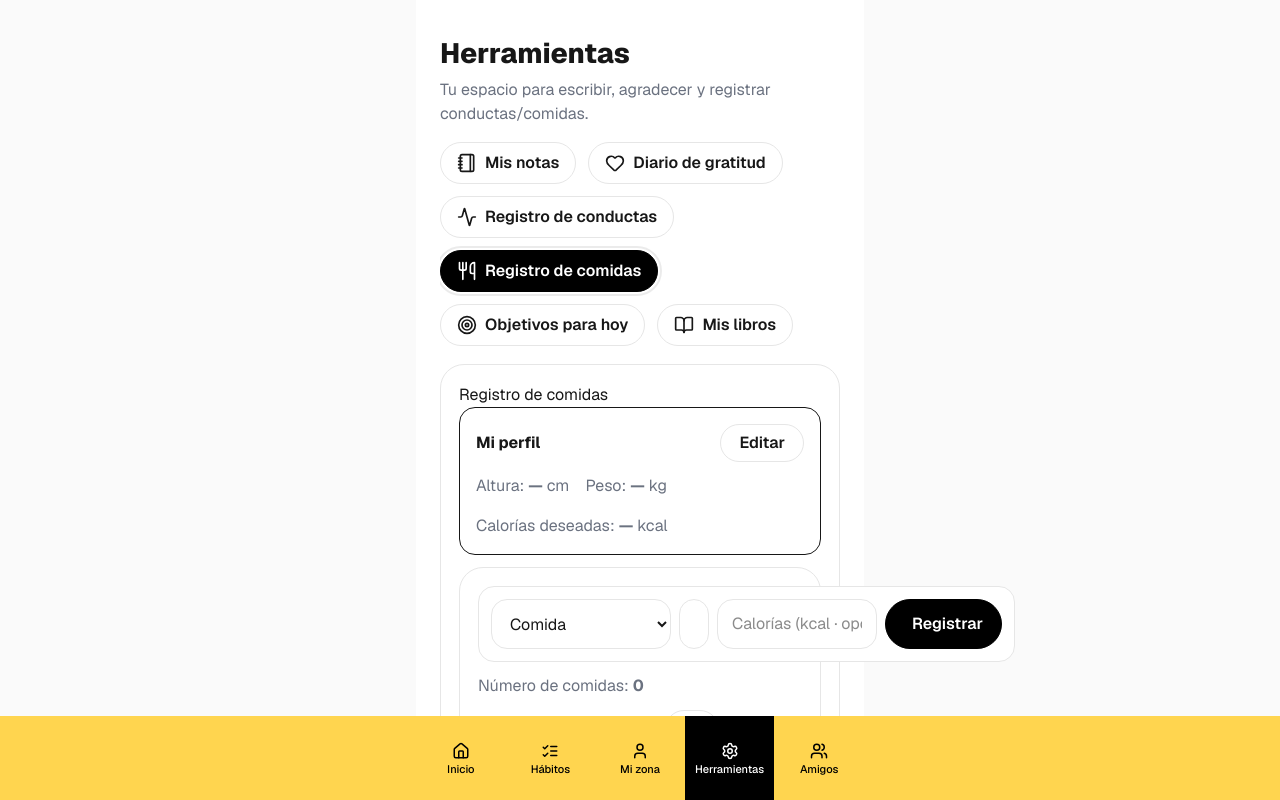
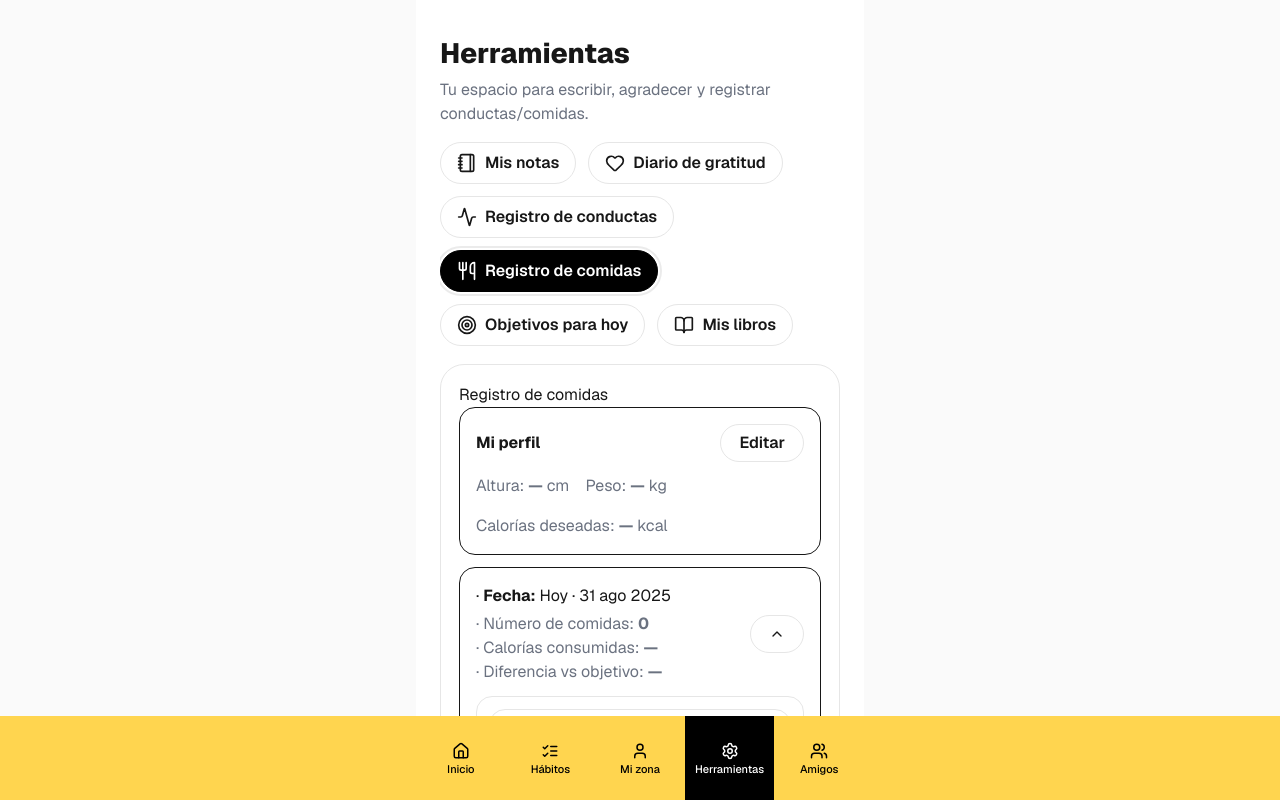
Before and after one commit to samcastella/akira, a Next.js app: page /herramientas in a window 1280 px wide. Both pictures are taken after a click on the tab "Registro de comidas". Shown: the top 800 px of the page. Built offline with nearby package versions, Linux system fonts and the light colour scheme.

Commit message:
feat(herramientas): Registro de comidas (perfil, totales diarios, historial y backdate)

```diff
--- a/src/app/herramientas/page.tsx
+++ b/src/app/herramientas/page.tsx
@@ -16,8 +16,8 @@ const LS_BOOKS = 'akira_books_v1';
 const LS_RETOS = 'akira_mizona_retos_v1';
 const OLD_LS_NOTES = 'akira_notes_v1';
 const LS_BEHAVIORS = 'akira_behaviors_v1';
-const LS_MEALS = 'akira_meals_v1';              // <-- NUEVO
-const LS_MEALS_PROFILE = 'akira_meals_profile_v1'; // <-- NUEVO
+const LS_MEALS = 'akira_meals_v1';
+const LS_MEALS_PROFILE = 'akira_meals_profile_v1';
 
 function loadLS<T>(key: string, fallback: T): T {
   if (typeof window === 'undefined') return fallback;
@@ -33,8 +33,18 @@ const fmtTime = (d: number) =>
   new Date(d).toLocaleTimeString('es-ES', { hour: '2-digit', minute: '2-digit' });
 const fmtDate = (d: string | number) =>
   new Date(d).toLocaleDateString('es-ES', { day: '2-digit', month: 'short', year: 'numeric' }).replace('.', '');
-const todayKey = () => new Date().toISOString().slice(0, 10);
-const dateKey = (ts: number) => new Date(ts).toISOString().slice(0, 10);
+
+/* =========
+   Claves de fecha — **LOCAL** (no UTC)
+   ========= */
+function localDateKeyFromDate(d: Date) {
+  const y = d.getFullYear();
+  const m = String(d.getMonth() + 1).padStart(2, '0');
+  const da = String(d.getDate()).padStart(2, '0');
+  return `${y}-${m}-${da}`;
+}
+const todayKey = () => localDateKeyFromDate(new Date());
+const dateKey = (ts: number) => localDateKeyFromDate(new Date(ts));
 
 /* =========
    Fechas legibles (Hoy/Ayer)
@@ -136,7 +146,7 @@ export default function Herramientas() {
     { key: 'notas', label: 'Mis notas', Icon: Notebook },
     { key: 'gratitud', label: 'Diario de gratitud', Icon: Heart },
     { key: 'conductas', label: 'Registro de conductas', Icon: Activity },
-    { key: 'comidas', label: 'Registro de comidas', Icon: Utensils }, // <-- NUEVA
+    { key: 'comidas', label: 'Registro de comidas', Icon: Utensils },
     { key: 'objetivos', label: 'Objetivos para hoy', Icon: Target },
     { key: 'libros', label: 'Mis libros', Icon: BookOpen },
   ];
@@ -166,7 +176,7 @@ export default function Herramientas() {
         {tab === 'notas' && <NotasTool />}
         {tab === 'gratitud' && <GratitudTool />}
         {tab === 'conductas' && <ConductasTool />}
-        {tab === 'comidas' && <ComidasTool />} {/* <-- NUEVO */}
+        {tab === 'comidas' && <ComidasTool />}
         {tab === 'objetivos' && <GoalsTool />}
         {tab === 'libros' && <BooksTool />}
       </section>
@@ -621,7 +631,7 @@ function BehaviorCard({
 }
 
 /* ===========================
-   Registro de Comidas (NUEVO)
+   Registro de Comidas (rediseñado)
    =========================== */
 function ComidasTool() {
   // Perfil
@@ -634,41 +644,59 @@ function ComidasTool() {
   useEffect(() => { saveLS(LS_MEALS, byDay); }, [byDay]);
 
   const today = todayKey();
-  const list = byDay[today] || [];
 
-  // Formulario añadir
-  const mealTypes: MealType[] = ['Desayuno','Almuerzo','Comida','Merienda','Cena','Picoteo'];
-  const [type, setType] = useState<MealType>('Comida');
-  const [title, setTitle] = useState('');
-  const [calStr, setCalStr] = useState('');
+  // Abrir/cerrar por día (hoy abierto por defecto)
+  const [openDays, setOpenDays] = useState<Record<string, boolean>>({});
+  useEffect(() => { setOpenDays(o => ({ ...o, [today]: true })); }, [today]);
 
-  const addMeal = () => {
-    const t = title.trim();
-    if (!type || !t) return;
-    const calories = calStr.trim() ? Math.max(0, Number(calStr.trim())) : undefined;
-    const e: MealEntry = { id: crypto.randomUUID(), ts: Date.now(), type, title: t, calories };
-    setByDay(prev => ({ ...prev, [today]: [e, ...(prev[today] || [])] }));
-    setTitle(''); setCalStr('');
+  // Formularios por día (para poder añadir en días pasados)
+  type FormState = { type: MealType; title: string; calStr: string; time: string };
+  const [forms, setForms] = useState<Record<string, FormState>>({});
+
+  const getForm = (dk: string): FormState => forms[dk] || { type: 'Comida', title: '', calStr: '', time: '' };
+  const setForm = (dk: string, next: Partial<FormState>) =>
+    setForms(prev => ({ ...prev, [dk]: { ...getForm(dk), ...next } }));
+
+  // Días disponibles (si no hay registro de hoy, igualmente aparece)
+  const allDays = useMemo(() => {
+    const s = new Set<string>(Object.keys(byDay));
+    s.add(today);
+    return Array.from(s).sort((a,b)=>b.localeCompare(a));
+  }, [byDay, today]);
+
+  // Helpers
+  const summarize = (arr: MealEntry[]) => {
+    const count = arr.length;
+    const provided = arr.some(m => typeof m.calories === 'number');
+    const kcal = provided ? arr.reduce((acc, m) => acc + (m.calories || 0), 0) : null;
+    const diff = (typeof profile.target === 'number' && kcal !== null) ? (kcal - profile.target) : null;
+    return { count, kcal, diff };
   };
 
-  const deleteMeal = (id: string) => {
-    setByDay(prev => ({ ...prev, [today]: (prev[today] || []).filter(m => m.id !== id) }));
+  const addMealForDay = (dk: string) => {
+    const f = getForm(dk);
+    const title = f.title.trim();
+    if (!title) return;
+
+    const calories = f.calStr.trim() ? Math.max(0, Number(f.calStr.trim())) : undefined;
+    const hhmm = /^\d{2}:\d{2}$/.test(f.time) ? f.time : '12:00';
+    // Timestamp local dentro del día seleccionado
+    const ts = new Date(`${dk}T${hhmm}:00`).getTime();
+
+    const entry: MealEntry = { id: crypto.randomUUID(), ts, type: f.type, title, calories };
+    setByDay(prev => {
+      const arr = prev[dk] || [];
+      const newArr = [entry, ...arr].sort((a,b)=>b.ts - a.ts);
+      return { ...prev, [dk]: newArr };
+    });
+    // limpiar formulario de ese día
+    setForm(dk, { title: '', calStr: '', time: '' });
+    setOpenDays(o => ({ ...o, [dk]: true })); // lo dejamos abierto
   };
 
-  // Totales de hoy
-  const mealsCount = list.length;
-  const caloriesProvided = list.some(m => typeof m.calories === 'number');
-  const caloriesToday = caloriesProvided ? list.reduce((acc, m) => acc + (m.calories || 0), 0) : null;
-  const diff = (typeof profile.target === 'number' && caloriesToday !== null)
-    ? caloriesToday - profile.target
-    : null;
-
-  // Historial (todas las fechas)
-  const grouped: Record<string, MealEntry[]> = {};
-  Object.entries(byDay).forEach(([dk, arr]) => { grouped[dk] = arr; });
-  const days = Object.keys(grouped).sort((a,b)=>b.localeCompare(a));
-
-  const [open, setOpen] = useState(false);
+  const deleteMeal = (dk: string, id: string) => {
+    setByDay(prev => ({ ...prev, [dk]: (prev[dk] || []).filter(m => m.id !== id) }));
+  };
 
   return (
     <div>
@@ -708,49 +736,56 @@ function ComidasTool() {
         </div>
       </section>
 
-      {/* Añadir comida */}
-      <section className="card" style={{ marginTop: 12 }}>
-        <div className="rows">
-          <div className="row" style={{ display:'grid', gridTemplateColumns:'180px 1fr 160px auto', gap:8 }}>
-            <select className="input" value={type} onChange={e=>setType(e.target.value as MealType)}>
-              {mealTypes.map(t => <option key={t} value={t}>{t}</option>)}
-            </select>
-            <input className="input" placeholder="Comida (p. ej., Huevos con bacon)" value={title} onChange={e=>setTitle(e.target.value)} />
-            <input className="input" inputMode="numeric" placeholder="Calorías (kcal · opcional)" value={calStr} onChange={e=>setCalStr(e.target.value)} />
-            <button className="btn inline-flex items-center gap-2 whitespace-nowrap" onClick={addMeal}>
-              <Plus className="w-4 h-4" /> Registrar
-            </button>
+      {/* Tarjetas por día (resumen + desplegable + formulario + lista) */}
+      <section className="rows" style={{ marginTop: 12 }}>
+        {allDays.map(dk => {
+          const arr = (byDay[dk] || []).slice().sort((a,b)=>b.ts - a.ts);
+          const { count, kcal, diff } = summarize(arr);
+          const open = !!openDays[dk];
+          const form = getForm(dk);
+
+          return (
+            <div key={dk} className="border rounded-2xl p-4">
+              {/* Resumen compactado */}
+              <div className="flex items-center justify-between gap-2 flex-wrap">
+                <div>
+                  <div>· <b>Fecha:</b> {formatDateLabel(dk)}</div>
+                  <div className="muted" style={{ marginTop: 4 }}>
+                    <div>· Número de comidas: <b>{count}</b></div>
+                    <div>· Calorías consumidas: <b>{kcal !== null ? kcal : '—'}</b></div>
+                    <div>· Diferencia vs objetivo: <b>{diff !== null ? (diff > 0 ? `+${diff}` : `${diff}`) + ' kcal' : '—'}</b></div>
                   </div>
                 </div>
-
-        {/* Totales + Flecha */}
-        <div className="mt-3" style={{ display:'flex', alignItems:'center', gap:12, flexWrap:'wrap' }}>
-          <span className="muted">Número de comidas: <b>{mealsCount}</b></span>
-          <span className="muted">Calorías consumidas: <b>{caloriesToday !== null ? caloriesToday : '—'}</b></span>
-          {diff !== null && (
-            <span className="muted">Diferencia vs objetivo: <b style={{ whiteSpace:'nowrap' }}>
-              {diff > 0 ? `+${diff}` : `${diff}`} kcal
-            </b></span>
-          )}
                 <button
                   className="btn secondary inline-flex items-center px-2 py-1"
-            aria-label={open ? 'Ocultar historial' : 'Ver historial'}
-            title={open ? 'Ocultar historial' : 'Ver historial'}
-            onClick={() => setOpen(!open)}
+                  aria-label={open ? 'Ocultar' : 'Ver detalles'}
+                  title={open ? 'Ocultar' : 'Ver detalles'}
+                  onClick={() => setOpenDays(o => ({ ...o, [dk]: !o[dk] }))}
                 >
                   {open ? <ChevronUp className="w-4 h-4" /> : <ChevronDown className="w-4 h-4" />}
                 </button>
               </div>
 
-        {/* Historial agrupado por día */}
+              {/* Contenido desplegable */}
               {open && (
                 <div className="rows mt-3">
-            {days.length === 0 && <div className="muted">Aún no hay comidas registradas.</div>}
-            {days.map(dk => (
-              <div key={dk} className="border rounded-xl p-3">
-                <div style={{ fontWeight: 600 }}>{formatDateLabel(dk)}</div>
+                  {/* Formulario para este día */}
+                  <div className="row" style={{ display:'grid', gap:8, gridTemplateColumns:'repeat(auto-fit, minmax(160px, 1fr))' }}>
+                    <select className="input" value={form.type} onChange={e=>setForm(dk, { type: e.target.value as MealType })}>
+                      {(['Desayuno','Almuerzo','Comida','Merienda','Cena','Picoteo'] as MealType[]).map(t => <option key={t} value={t}>{t}</option>)}
+                    </select>
+                    <textarea className="textarea" rows={2} placeholder="Comida (p. ej., Huevos con bacon)" value={form.title} onChange={e=>setForm(dk, { title: e.target.value })} />
+                    <input className="input" inputMode="numeric" placeholder="Calorías (kcal · opcional)" value={form.calStr} onChange={e=>setForm(dk, { calStr: e.target.value })} />
+                    <input className="input" type="time" placeholder="Hora (opcional)" value={form.time} onChange={e=>setForm(dk, { time: e.target.value })} />
+                    <button className="btn inline-flex items-center gap-2 whitespace-nowrap" onClick={() => addMealForDay(dk)}>
+                      <Plus className="w-4 h-4" /> Registrar en {formatDateLabel(dk)}
+                    </button>
+                  </div>
+
+                  {/* Lista de comidas del día */}
                   <ul className="list" style={{ marginTop: 8 }}>
-                  {(grouped[dk] || []).map(e => (
+                    {arr.length === 0 && <li className="muted" style={{ padding:'6px 0' }}>Sin comidas registradas.</li>}
+                    {arr.map(e => (
                       <li key={e.id} style={{ padding:'8px 0' }}>
                         <div className="flex items-start justify-between gap-3 flex-wrap">
                           <div style={{ minWidth:0, flex:'1 1 320px' }}>
@@ -761,19 +796,18 @@ function ComidasTool() {
                               <span className="muted">{typeof e.calories === 'number' ? `· ${e.calories} kcal` : '· kcal —'}</span>
                             </div>
                           </div>
-                        {dateKey(e.ts) === today ? (
-                          <button className="btn red inline-flex items-center gap-2 whitespace-nowrap" onClick={() => deleteMeal(e.id)}>
+                          <button className="btn red inline-flex items-center gap-2 whitespace-nowrap" onClick={() => deleteMeal(dk, e.id)}>
                             <Trash2 className="w-4 h-4" /> Borrar
                           </button>
-                        ) : null}
                         </div>
                       </li>
                     ))}
                   </ul>
                 </div>
-            ))}
+              )}
             </div>
-        )}
+          );
+        })}
       </section>
     </div>
   );
@@ -1102,7 +1136,7 @@ function BooksTool() {
         </ul>
       </section>
 
-      {/* ======== MODAL LIBROS (reutilizable) ======== */}
+      {/* ======== MODAL ESTADÍSTICAS ======== */}
       {statsOpen && (
         <div className="modal-backdrop" onClick={() => setStatsOpen(false)}>
           <div className="modal" onClick={e => e.stopPropagation()} style={{ width: 'min(520px, 92vw)', textAlign: 'center' }}>
```
Lines whose indentation alone changed are shown as unchanged.
